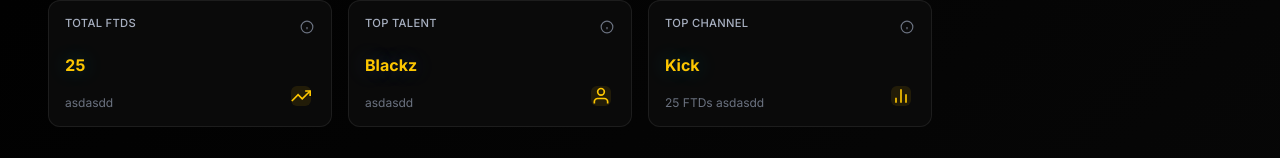
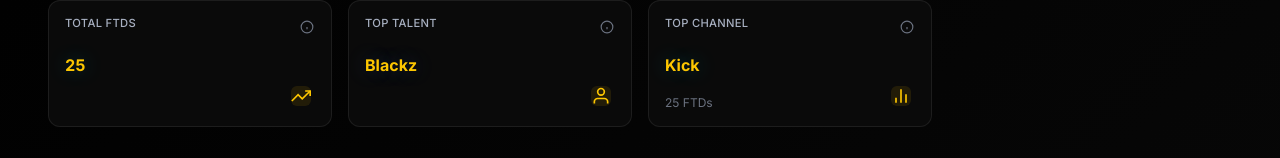
Before and after one commit to liz1243/DasboardInteraction, a Vue app: page / in a window 1280 px wide. Shown: the part 252-410 px from the top of the page. Built offline with nearby package versions, Linux system fonts and the light colour scheme; no server answers.

Commit message:
se quito asdas

```diff
--- a/src/components/KpiCard.vue
+++ b/src/components/KpiCard.vue
@@ -27,7 +27,7 @@
         {{ formattedValue }}
       </div>
       <div class="kpi-subtitle">
-        {{ subtitle }} asdasdd
+        {{ subtitle }}
       </div>
     </div>
     <div class="kpi-icon" :class="iconClass">
```
